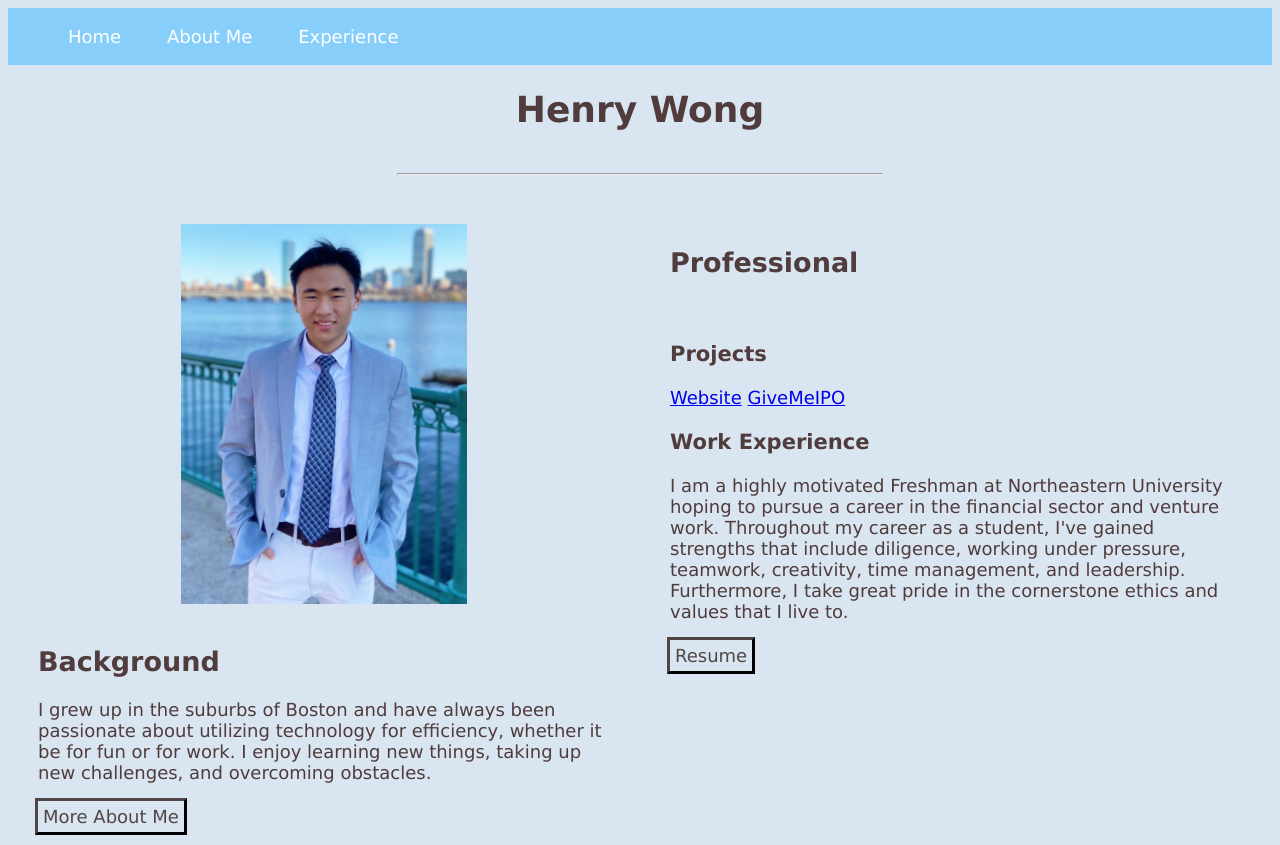
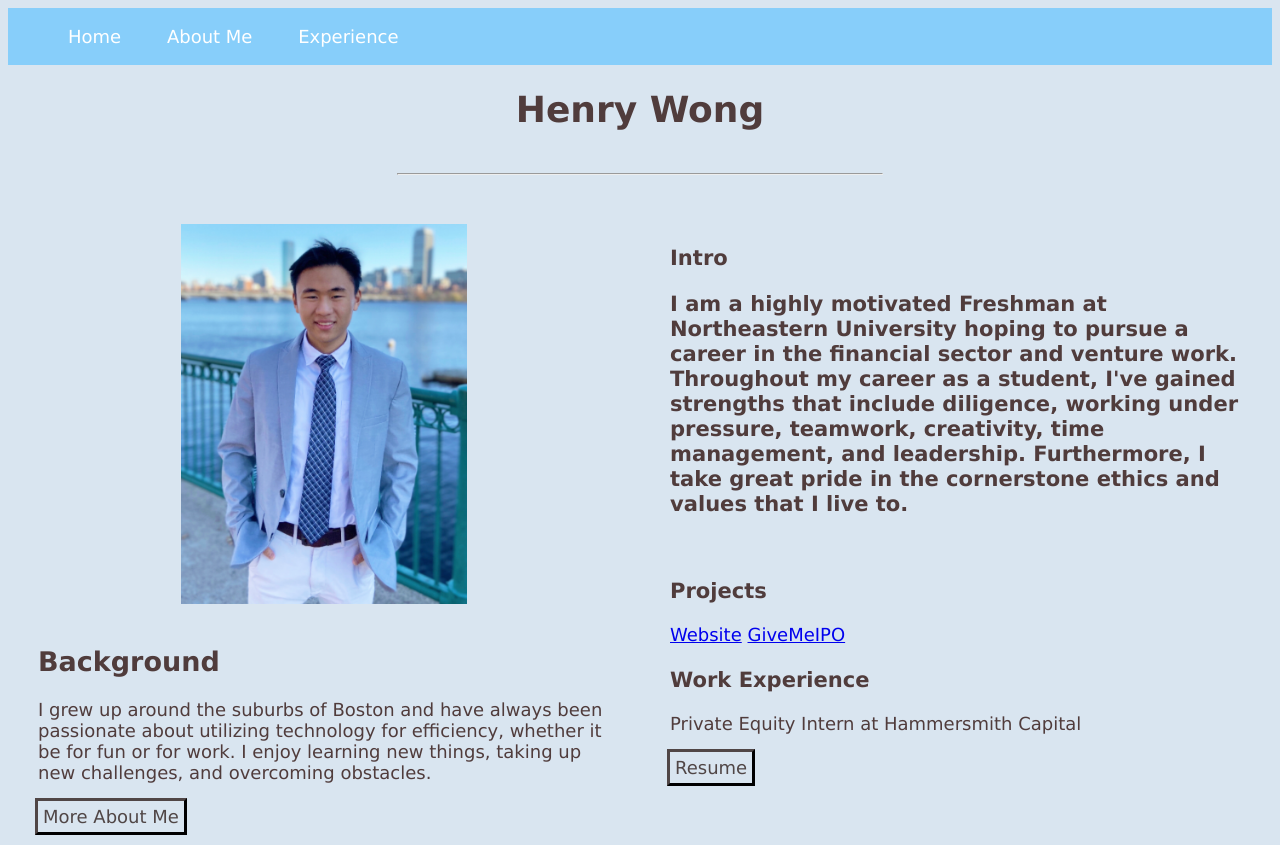
Before and after one commit to wonghen/wonghen, a plain HTML site: page index.html in a window 1280 px wide. Shown: the top 845 px of the page. Drawn offline with Linux system fonts and the light colour scheme.

Commit message:
Update index.html

```diff
--- a/index.html
+++ b/index.html
@@ -35,7 +35,7 @@
         <div class="about-me-summary">
           <h2>Background</h2>
           <p>
-            I grew up in the suburbs of Boston and have always been passionate
+            I grew up around the suburbs of Boston and have always been passionate
             about utilizing technology for efficiency, whether it be for fun or
             for work. I enjoy learning new things, taking up new challenges, and
             overcoming obstacles.
@@ -49,7 +49,13 @@
     <aside class="right-content">
       <section class="work-experience-item">
         <div class="work-experience-title">
-          <h2>Professional<h2>
+          <h3>Intro<h3>
+            <p>
+              I am a highly motivated Freshman at Northeastern University hoping to pursue a career
+              in the financial sector and venture work. Throughout my career as a student,
+              I've gained strengths that include diligence, working under pressure, teamwork, creativity, time management,
+              and leadership. Furthermore, I take great pride in the cornerstone ethics and values that I live to.
+            </p>
         </div>
         <div class="work-experience-summary">
           <h3>Projects</h3>
@@ -59,10 +65,7 @@
           </p>
           <h3>Work Experience</h3>
           <p>
-            I am a highly motivated Freshman at Northeastern University hoping to pursue a career
-            in the financial sector and venture work. Throughout my career as a student,
-            I've gained strengths that include diligence, working under pressure, teamwork, creativity, time management,
-            and leadership. Furthermore, I take great pride in the cornerstone ethics and values that I live to.
+            Private Equity Intern at Hammersmith Capital
           </p>
           <a class="button" href="resume.html">Resume</a>
         </div>
```
